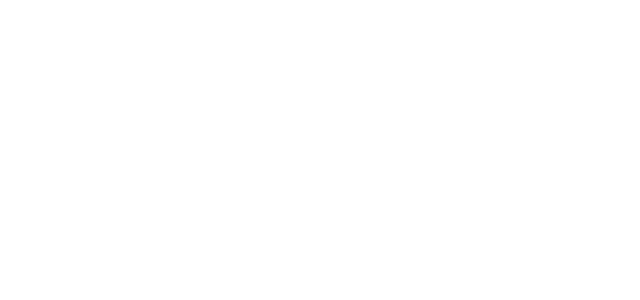
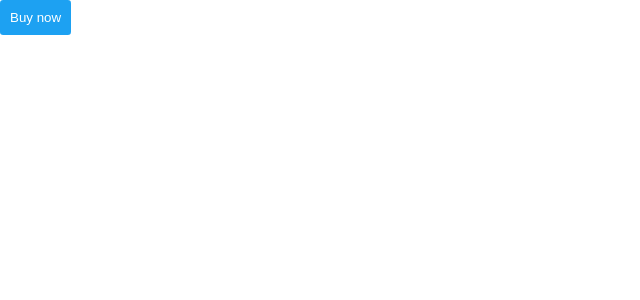
Before and after one commit to AbielKiflu/forum, a React (Create React App) app: page / in a window 1280 px wide. Shown: the top 300 px of the page, without its empty margins (0-640 px from the left). Built offline with nearby package versions, Linux system fonts and the light colour scheme.

Commit message:
styled component button is created

```diff
--- a/package.json
+++ b/package.json
@@ -9,6 +9,8 @@
     "react": "^18.1.0",
     "react-dom": "^18.1.0",
     "react-scripts": "5.0.1",
+    "sass": "^1.52.2",
+    "scss": "^0.2.4",
     "web-vitals": "^2.1.4"
   },
   "scripts": {
--- a/src/App.js
+++ /dev/null
@@ -1,13 +0,0 @@
-
-
-function App() {
-  return (
-    <div className="App">
-      <header className="App-header">
-
-      </header>
-    </div>
-  );
-}
-
-export default App;
--- /dev/null
+++ b/src/components/button/Button.jsx
@@ -0,0 +1,40 @@
+import React from "react";
+import "./button.scss";
+
+
+const STYLE=[
+    "btn-primary",
+    "btn-danger",
+    "btn-success",
+    "btn-warning"
+];
+
+const SIZE =[
+    "btn-sm",
+    "btn-md",
+    "btn-lg"
+]
+
+
+
+
+export const Button = ({
+    children,
+    type,
+    onclick,
+    buttonStyle,
+    buttonSize
+
+})=> {
+
+    const checkStyl=STYLE.includes(buttonStyle)?buttonStyle:STYLE[0];
+
+
+
+    return (
+        <button className={`btn  ${checkStyl}`} onClick={onclick} type={type} >
+            {children}
+        </button>
+    );
+
+}
--- /dev/null
+++ b/src/components/button/button.scss
@@ -0,0 +1,17 @@
+* {
+    box-sizing: border-box;
+}
+
+$primary:#1DA1F2;
+$white:#FFFF;
+
+.btn{
+    padding:0.5rem;
+}
+
+.btn-primary{
+    background-color: $primary;
+    color: $white;
+    border-radius: 0.2rem;
+    border-color: transparent;
+}
--- a/src/index.js
+++ b/src/index.js
@@ -1,12 +1,12 @@
 import React from 'react';
 import ReactDOM from 'react-dom/client';
 import './index.css';
-import App from './App';
+import {Button} from './components/button/Button';
 
 
 const root = ReactDOM.createRoot(document.getElementById('root'));
 root.render(
   <React.StrictMode>
-    <App />
+    <Button> Buy now</Button>
   </React.StrictMode>
 );
```
Also changed, not shown: 1 other file (tests, documents, lock files or other folders).
